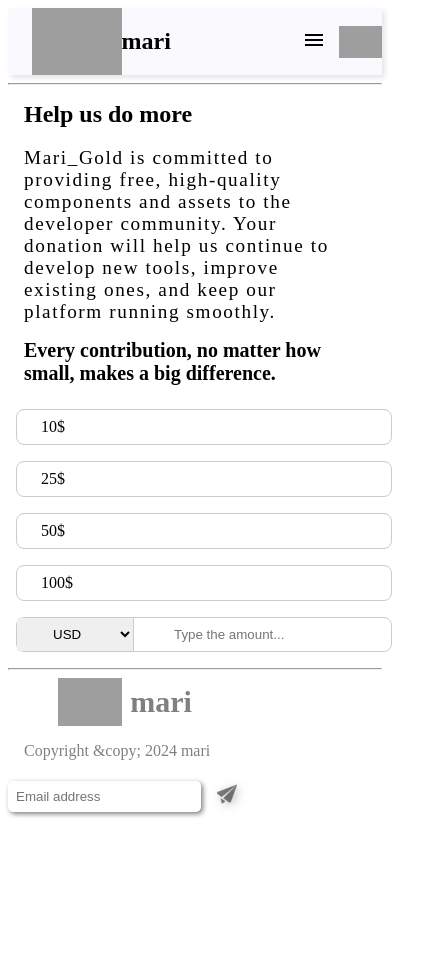
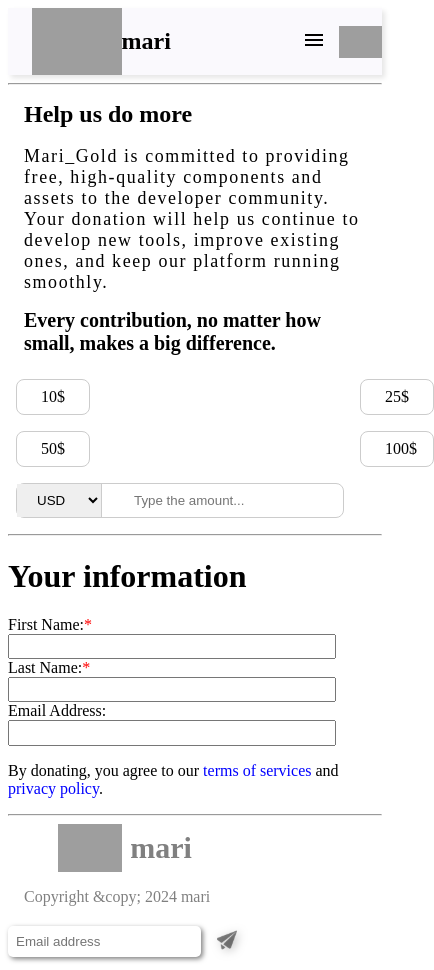
Before and after one commit to mari-software/librarybymari-frontend, a SvelteKit app: page /donationPage in a window 390 px wide. Shown: the whole page, 434 px wide, since content can reach past the window. Before the commit the page ends 844 px from the top, so only its background shows below. Built offline with nearby package versions, Linux system fonts and the light colour scheme; grey boxes are pictures that could not be loaded.

Commit message:
transition added

```diff
--- a/src/lib/components/donationPage/donationPage.svelte
+++ b/src/lib/components/donationPage/donationPage.svelte
@@ -1,6 +1,11 @@
 <script lang="ts">
 	interface donationPageInterface {
 		// Config
+
+		donationHeader: string;
+		donationText: string;
+		donationQuote: string;
+
 		currencySource: any[];
 		donationAmount: any[];
 
@@ -10,43 +15,45 @@
 	let {
 		//Config
 		currencySource = [],
-		donationAmount = []
+		donationAmount = [],
+
+		donationHeader = '',
+		donationText = '',
+		donationQuote = ''
 	}: donationPageInterface = $props();
 
 	// Function
-	let activeCurrency = $state('activeCurrency');
+	let activeCurrency = $state();
 
-
-	function setActive(activeCurrency: string) {
-		activeCurrency = activeCurrency;
+	function setActive(selectedCurrency: string) {
+		activeCurrency = selectedCurrency;
 	}
-
-
 </script>
 
 <main>
 	<div class="donation-intro">
-		<h1>Help us do more</h1>
+		<h1>{donationHeader}</h1>
 		<p>
-			Mari_Gold is committed to providing free, high-quality components and assets to the developer
-			community. Your donation will help us continue to develop new tools, improve existing ones,
-			and keep our platform running smoothly.
+			{donationText}
 		</p>
-		<div class="quote">Every contribution, no matter how small, makes a big difference.</div>
+		<div class="quote">{donationQuote}</div>
 	</div>
 
 	<div class="donation-box">
-
-		{#each donationAmount as  {amount}}
+		{#each donationAmount as { amount }}
 			<!-- svelte-ignore a11y_click_events_have_key_events -->
 			<!-- svelte-ignore a11y_no_static_element_interactions -->
 			<div
 				onclick={() => setActive(amount)}
-			class="donation-amount-box {activeCurrency === amount ? 'active' : ''}">{amount}</div>
+				class="donation-amount-box {activeCurrency === amount ? 'active' : ''} "
+			>
+				{amount}
+			</div>
+			<!-- <div
+			onclick={() => setActive(amount)}
+			class="donation-amount-box {activeCurrency === amount ? 'active' : ''}">{amount}</div> -->
 			<!-- <div class="donation-amount-box" class:active={activeCurrency === amount}>{amount}</div> -->
 		{/each}
-
-
 
 		<form>
 			<select>
@@ -55,12 +62,8 @@
 				{/each}
 			</select>
 			<input type="text" placeholder="Type the amount..." />
-
 		</form>
-
 	</div>
-
-
 </main>
 
 <style>
@@ -100,7 +103,6 @@
 				border-radius: 0.5rem;
 				cursor: pointer;
 				transition: all 0.2s ease-in;
-
 			}
 
 			& .active {
@@ -143,6 +145,7 @@
 			}
 
 			& input {
+				display: flex;
 				padding: 0.5rem 2.5rem;
 				border: none;
 				/* border: 1px solid #ccc; */
@@ -179,8 +182,8 @@
 				}
 
 				& p {
-					font-size: 1.2rem;
-					width: 90%;
+					font-size: 1.12rem;
+					width: 100%;
 				}
 
 				& .quote {
@@ -189,14 +192,24 @@
 			}
 
 			& .donation-box {
-				 width: 80%;
+				width: 10%;
 				display: grid;
-
+				grid-template-columns: repeat(2, 0fr);
+				grid-template-rows: repeat(2, 0fr);
+				 grid-gap: -20px;
 
 				& .donation-amount-box {
+					width: 1.5rem;
 					padding: 0.5rem 1.5rem;
 				}
 
+				& select {
+					padding: 0.5rem 1rem;
+				}
+
+				& input {
+					padding: 0.5rem 2rem;
+				}
 			}
 		}
 	}
--- /dev/null
+++ b/src/lib/components/informationPage/infoPage.svelte
@@ -0,0 +1,62 @@
+<main>
+<h1>Your information</h1>
+
+<form action="/submit" method="POST">
+
+
+      <label for="firstname">First Name:<span aria-hidden="true" style="color: red;">*</span></label>
+      <input
+        type="text"
+        id="firstname"
+        name="firstname"
+        required
+        autocomplete="given-name"
+      />
+
+      <label for="lastname">Last Name:<span aria-hidden="true" style="color: red;">*</span></label>
+      <input
+        type="text"
+        id="lastname"
+        name="lastname"
+        required
+        autocomplete="family-name"
+      />
+
+      <label for="emailaddress">Email Address:</label>
+      <input
+        type="email"
+        id="emailaddress"
+        name="emailaddress"
+        autocomplete="email"
+      />
+
+
+    <!-- <button type="submit">Submit</button> -->
+  </form>
+
+
+    <p>By donating, you agree to our <span>terms of services</span>  and <span>privacy policy</span>.</p>
+</main>
+
+<style>
+    main {
+
+        & form {
+            display: grid;
+          grid-template-areas: initial;
+           /*  flex-basis: 100%;
+					order: calc(2 - 1); */
+
+                & input {
+                    width: 20rem;
+                    height: 1.2rem;
+                }
+        }
+
+        & p{
+            & span {
+             color: blue;
+            }
+        }
+    }
+</style>
--- a/src/lib/components/navigation/TopNavigation.svelte
+++ b/src/lib/components/navigation/TopNavigation.svelte
@@ -1,4 +1,5 @@
 <script lang="ts">
+	import { fly } from "svelte/transition";
 	import SVG from './1203966 1.svg';
 
 	interface navigationBarInterface {
@@ -46,6 +47,8 @@
 
 	// Function
 
+	/* let activeNavMenu = navBarMenuSource.length > 0 ? navBarMenuSource[0].options : ''; */
+
 	let activeNavMenu = $state('activeNavMenu');
 
 	function toggleSideBar() {
@@ -75,7 +78,7 @@
 					{/each}
 				</nav>
 				{#if sideBarToogle}
-					<div class="sideBarMenu">
+					<div class="sideBarMenu" transition:fly={{ x: 300, duration: 500 }}>
 						<!-- svelte-ignore a11y_click_events_have_key_events -->
 						<!-- svelte-ignore a11y_no_static_element_interactions -->
 						<div class="crossIcon" onclick={toggleSideBar}>
@@ -277,6 +280,7 @@
 			padding: 0.625rem 0;
 			width: 100%;
 		}
+
 		& .sideBarMenu {
 			position: fixed;
 			top: 0;
--- a/src/lib/components/sideNavigation/sidenavigation.svelte
+++ b/src/lib/components/sideNavigation/sidenavigation.svelte
@@ -1,4 +1,6 @@
 <script lang="ts">
+	import { fly } from "svelte/transition";
+
 	interface sidenavigationInterface {
 		// Config
 		navBarSource: any[];
@@ -36,7 +38,7 @@
 		>
 	</div>
 	{#if sideBarToogle}
-		<div class="sideBar-container">
+		<div class="sideBar-container" transition:fly={{ x: -300, duration: 500 }}>
 			<input type="text" placeholder="Search" />
 			<div class="component-section">
 				{#each navBarSource as { sidenavHeaderSource, sidenavContentSource }}
--- a/src/routes/donationPage/+page.svelte
+++ b/src/routes/donationPage/+page.svelte
@@ -1,18 +1,22 @@
 <script>
-	import DonationPage from "$lib/components/donationPage/donationPage.svelte";
+	import DonationPage from '$lib/components/donationPage/donationPage.svelte';
+	import InfoPage from '$lib/components/informationPage/infoPage.svelte';
+</script>
 
-</script>
 <DonationPage
-currencySource = {[
-	{ currency: 'USD' ,currencyFull: 'USD | United States Dollar' },
-	{ currency: 'MMK' ,currencyFull: 'MMK | Myanmar Kyat' },
-	{ currency: 'THB' ,currencyFull: 'THB | Thai Baht' },
-]}
+	currencySource={[
+		{ currency: 'USD', currencyFull: 'USD | United States Dollar' },
+		{ currency: 'MMK', currencyFull: 'MMK | Myanmar Kyat' },
+		{ currency: 'THB', currencyFull: 'THB | Thai Baht' }
+	]}
+	donationAmount={[{ amount: '10$' }, { amount: '25$' }, { amount: '50$' }, { amount: '100$' }]}
+	donationHeader="Help us do more"
+	donationText="Mari_Gold is committed to providing free, high-quality components and assets to the developer
+			community. Your donation will help us continue to develop new tools, improve existing ones,
+			and keep our platform running smoothly."
+	donationQuote="Every contribution, no matter how small, makes a big difference."
+/>
 
-donationAmount = {[
-	{ amount: '10$' },
-	{ amount: '25$' },
-	{ amount: '50$' },
-	{ amount: '100$' },
-]}
-/>
+<hr />
+
+<InfoPage />
```
Lines whose indentation alone changed are shown as unchanged.
